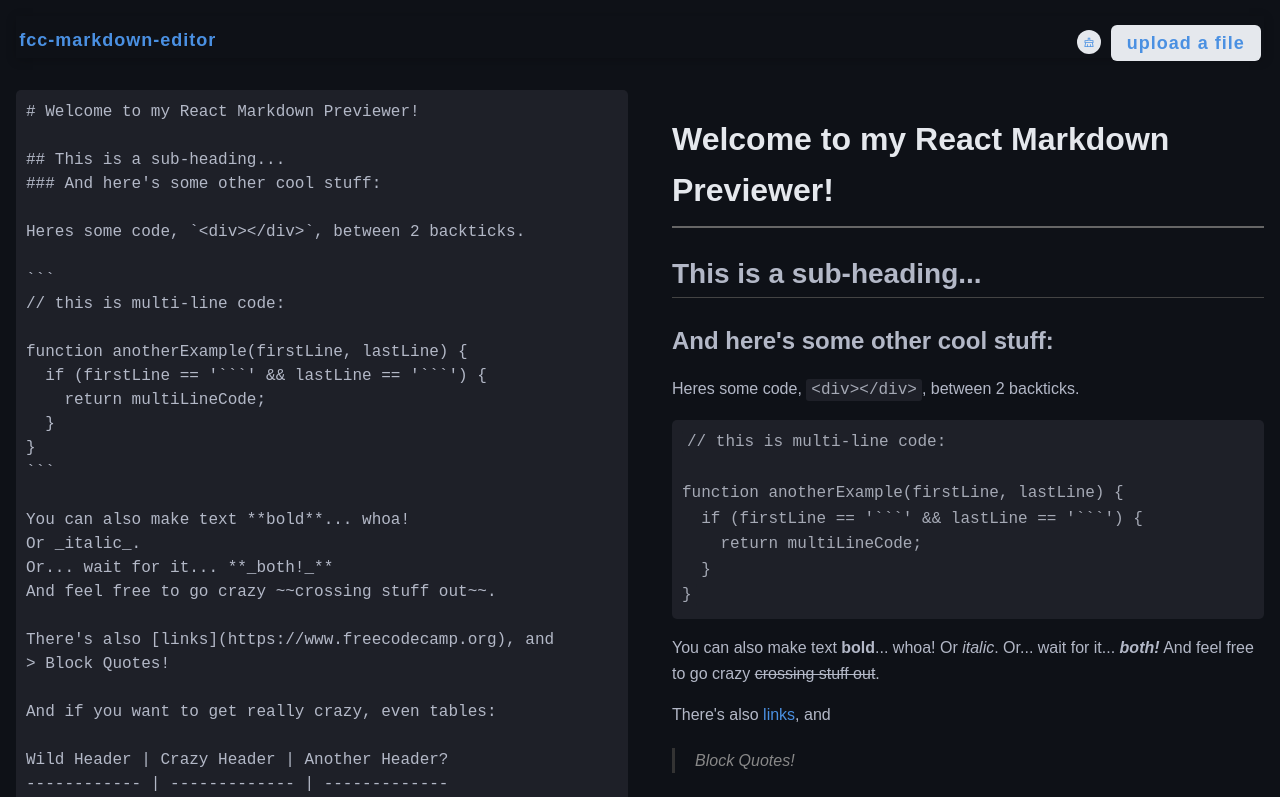
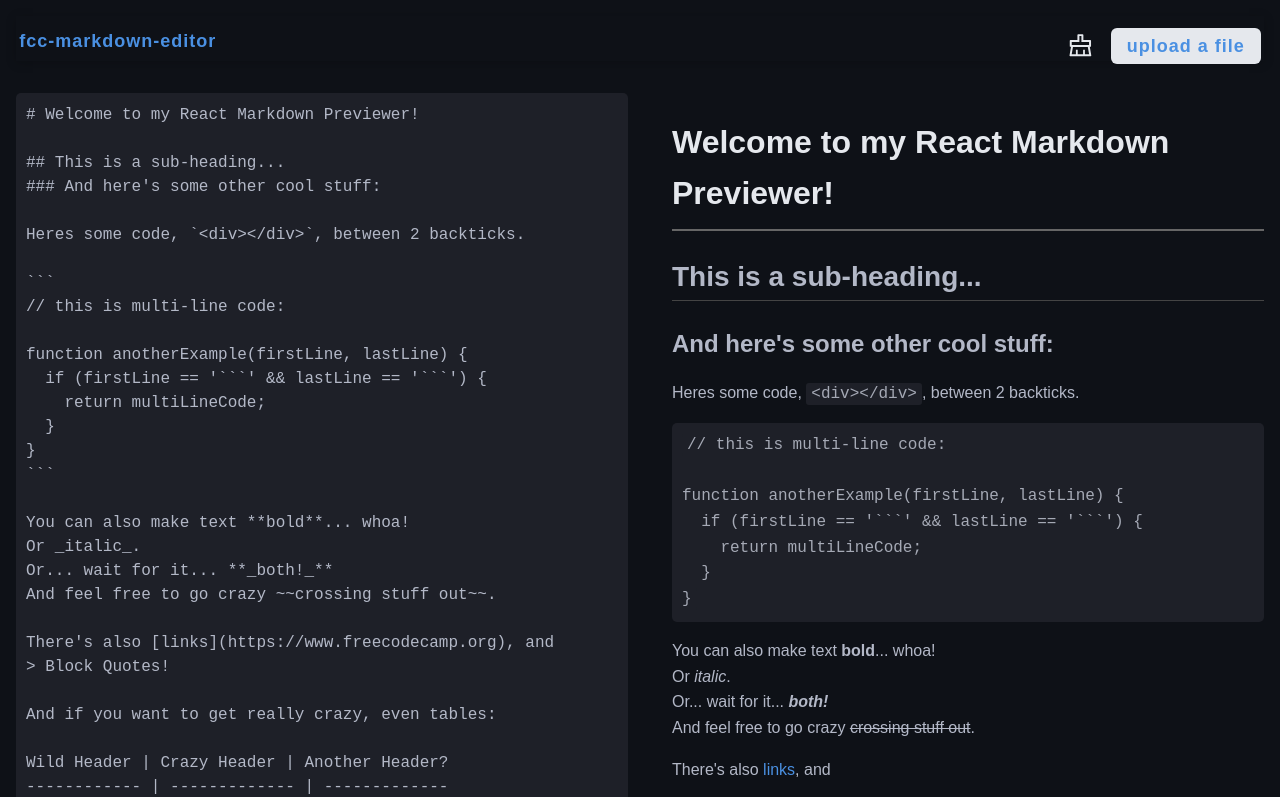
Before and after one commit to lesterpaz99/markdown-previewer, a React (Vite) app: page / in a window 1280 px wide. Shown: the top 797 px of the page. Built offline with nearby package versions, Linux system fonts and the light colour scheme.

Commit message:
Improve variable naming

```diff
--- a/src/App.css
+++ b/src/App.css
@@ -21,18 +21,16 @@
 }
 
 .clear-btn {
-  display: inline-flex;
-  justify-content: center;
-  align-items: center;
-  height: 24px;
-  width: 24px;
   border: none;
+  color: #E5E8ED;
+  cursor: pointer;
+  background: transparent;
   border-radius: 50%;
-  background: #E5E8ED;
+  transform: translate(-10px,8px);
+}
+
+.clear-btn:hover {
   color: #4A90E2;
-  margin: 0;
-  cursor: pointer;
-  transform: translate(-10px,8px);
 }
 
 .upload-btn {
--- a/src/App.jsx
+++ b/src/App.jsx
@@ -4,24 +4,24 @@ import { Editor } from './components/Editor';
 import { Previewer } from './components/Previewer';
 
 import { useState } from 'react';
-import { useParser } from './hooks/useParser';
+import { useMarkdownParser } from './hooks/useMarkdownParser';
 import { data } from './data/markdown';
 import './App.css';
 
 function App() {
-	const [text, setText] = useState(data);
+	const [markdown, setMarkdown] = useState(data);
 
-	const jsxContent = useParser(text);
+	const jsxContent = useMarkdownParser(markdown);
 
-	const textHandler = (text) => {
-		setText(text);
+	const markdownHandler = (markdown) => {
+		setMarkdown(markdown);
 	};
 
 	return (
 		<>
-			<Header textHandler={textHandler} />
+			<Header markdownHandler={markdownHandler} />
 			<div className='main-wrapper'>
-				<Editor textHandler={textHandler} text={text} />
+				<Editor markdownHandler={markdownHandler} markdown={markdown} />
 				<Previewer jsxContent={jsxContent} />
 			</div>
 		</>
--- a/src/components/Editor.jsx
+++ b/src/components/Editor.jsx
@@ -1,5 +1,5 @@
 // eslint-disable-next-line react/prop-types
-export const Editor = ({ textHandler, text }) => {
+export const Editor = ({ markdownHandler, markdown }) => {
 	return (
 		<div className='editor-container'>
 			<label htmlFor='editor'></label>
@@ -8,8 +8,8 @@ export const Editor = ({ textHandler, text }) => {
 				className='editor'
 				title='markdown editor'
 				placeholder='Editor'
-				onChange={(e) => textHandler(e.target.value)}
-				value={text}
+				onChange={(e) => markdownHandler(e.target.value)}
+				value={markdown}
 			></textarea>
 		</div>
 	);
--- a/src/components/Header.jsx
+++ b/src/components/Header.jsx
@@ -4,7 +4,7 @@ import { useState, useRef } from 'react';
 import { AiFillFileMarkdown, AiOutlineClear } from 'react-icons/ai';
 
 // eslint-disable-next-line react/prop-types
-export const Header = ({ textHandler }) => {
+export const Header = ({ markdownHandler }) => {
 	const [file, setFile] = useState(null); // { name, size, type, ... }
 	const inputFileRef = useRef(null);
 
@@ -12,7 +12,7 @@ export const Header = ({ textHandler }) => {
 		const content = e.target.result;
 
 		// Update the md text state.
-		textHandler(content);
+		markdownHandler(content);
 	};
 
 	const onFileSelected = (file) => {
@@ -29,7 +29,7 @@ export const Header = ({ textHandler }) => {
 	};
 
 	const removeFile = () => {
-		textHandler('');
+		markdownHandler('');
 		setFile(null);
 
 		if (inputFileRef.current) {
--- a/src/components/Previewer.jsx
+++ b/src/components/Previewer.jsx
@@ -1,8 +1,8 @@
 /* eslint-disable react/prop-types */
 export const Previewer = ({ jsxContent }) => {
 	return (
-		<div className='previewer-container'>
-			{jsxContent.length > 0 ? jsxContent : <p>Previewer</p>}
+		<div className='previewer-container' id='preview'>
+			{jsxContent}
 		</div>
 	);
 };
--- a/src/hooks/useParser.jsx
+++ b/src/hooks/useMarkdownParser.jsx
@@ -3,13 +3,15 @@ import { marked } from 'marked';
 import DOMPurify from 'dompurify';
 import parse from 'html-react-parser';
 
-export const useParser = (text) => {
+export const useMarkdownParser = (markdown) => {
 	try {
-		const markedContent = marked.parse(text);
+		marked.use({ gfm: true, breaks: true });
+
+		const parsedMarkdown = marked.parse(markdown);
 
 		// sanitize the HTML content generated by the `marked` library.
-		const purifiedContent = DOMPurify.sanitize(markedContent);
-		return parse(purifiedContent);
+		const result = DOMPurify.sanitize(parsedMarkdown);
+		return parse(result);
 	} catch (error) {
 		console.error('Error parsing the given html: ', error);
 	}
```
